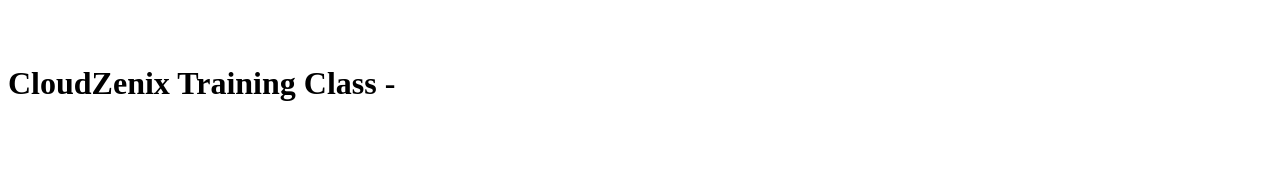
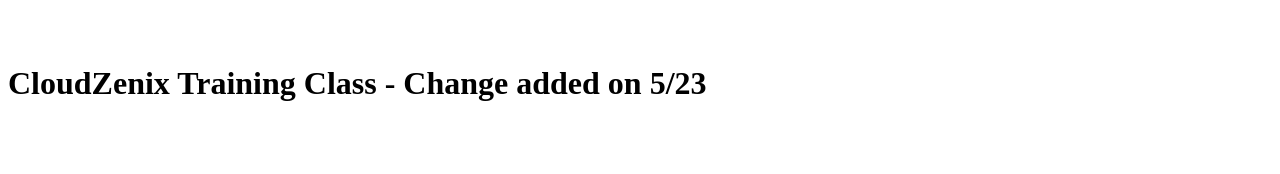
Before and after one commit to munireddy/indexhtml, a plain HTML site: page index.html in a window 1280 px wide. Shown: the top 174 px of the page. Drawn offline with Linux system fonts and the light colour scheme.

Commit message:
Added changed to both files

```diff
--- a/index.html
+++ b/index.html
@@ -1,7 +1,7 @@
 <form action="/action_page.php">
   <br>
   <br>
-  <H1> CloudZenix Training Class - </H1>
+  <H1> CloudZenix Training Class - Change added on 5/23</H1>
   <br>
   <div class="imgcontainer">
   <br>
```
Also changed, not shown: 1 other file.
